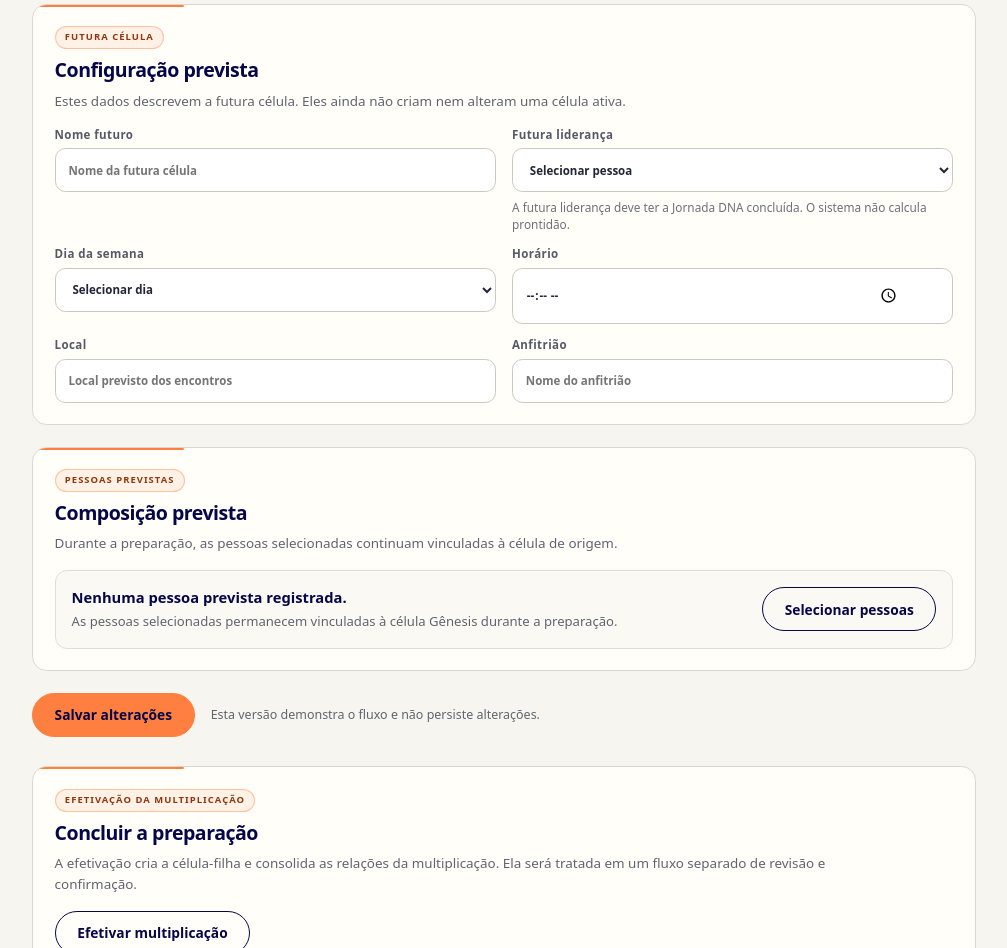
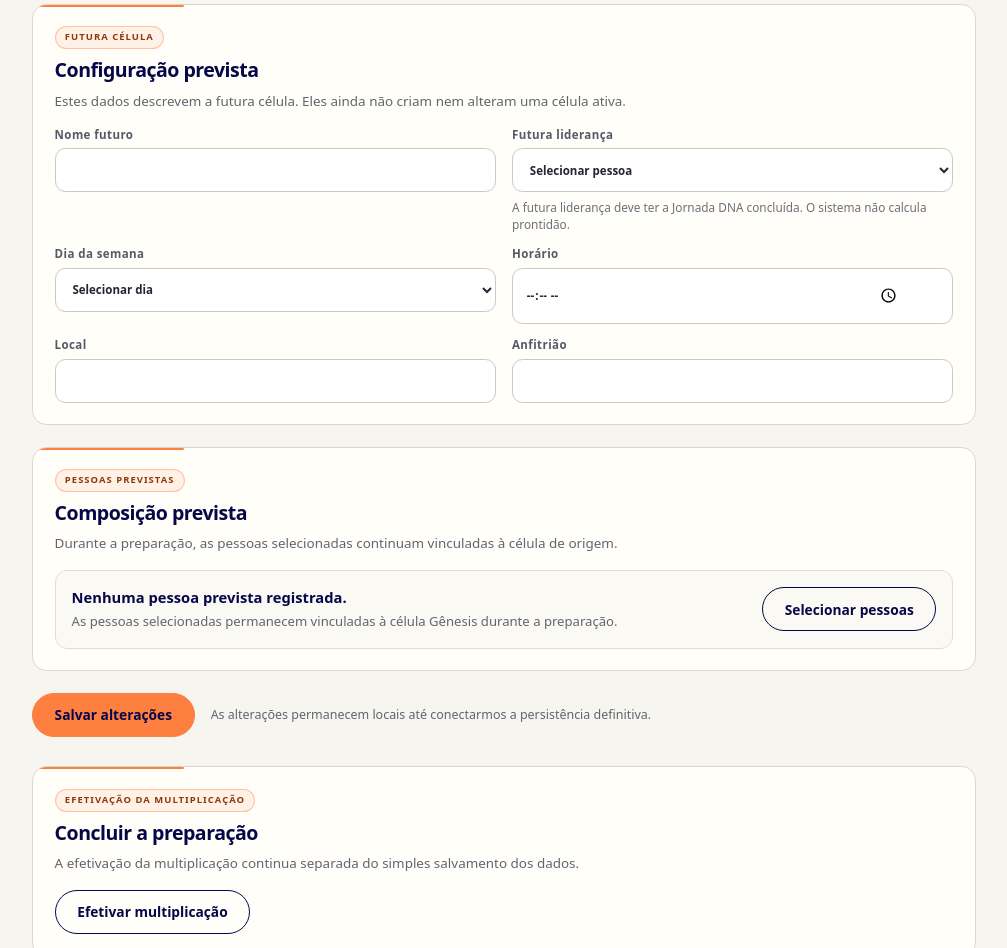
Before and after one commit to hiltonferreira/portal-novaigrejabatista, a Next.js app: page /pastor/multiplicacoes/multiplication-genesis-preparation in a window 1280 px wide. Shown: the part 880-1828 px from the top of the page, without its empty margins (248-1255 px from the left). Built offline with nearby package versions, Linux system fonts and the light colour scheme.

Commit message:
feat: wire multiplication local test persistence

```diff
--- a/app/pastor/multiplicacoes/[multiplicationId]/page.tsx
+++ b/app/pastor/multiplicacoes/[multiplicationId]/page.tsx
@@ -1,122 +1,43 @@
 import Link from "next/link";
-import { notFound } from "next/navigation";
-import { ContextTag, StatusTag } from "@/components/portal-patterns";
-import { genesisCellMock } from "@/data/cell";
-import { getPastoralCell, pastoralMultiplicationsMock, pastoralPeopleMock } from "@/data/pastoral-structure";
+import { genesisCellMock, churchCellsMock } from "@/data/cell";
+import { pastoralMultiplicationsMock, pastoralPeopleMock } from "@/data/pastoral-structure";
+import type { StoredMultiplicationPreparation } from "@/lib/test-persistence";
 import styles from "../../pastor.module.css";
-import { PeopleSelector } from "./people-selector";
 import managementStyles from "./preparation.module.css";
+import { PreparationFormClient } from "./preparation-form-client";
 
-const dateFormatter = new Intl.DateTimeFormat("pt-BR", {
-  day: "2-digit",
-  month: "long",
-  year: "numeric",
-});
-
-function formatDate(date: string) {
-  return dateFormatter.format(new Date(`${date}T12:00:00`));
-}
-
-const weekdays = ["segunda-feira", "terça-feira", "quarta-feira", "quinta-feira", "sexta-feira"] as const;
-
-export default async function Page({
-  params,
-  searchParams,
-}: {
-  params: Promise<{ multiplicationId: string }>;
-  searchParams: Promise<{ cellId?: string }>;
-}) {
+export default async function Page({ params, searchParams }: { params: Promise<{ multiplicationId: string }>; searchParams: Promise<{ cellId?: string }> }) {
   const { multiplicationId } = await params;
   const { cellId } = await searchParams;
-  const isDraft = multiplicationId === "rascunho";
+  const staticItem = pastoralMultiplicationsMock.find((candidate) => candidate.id === multiplicationId && candidate.state === "Em preparação");
+  const isDraft = multiplicationId === "rascunho" && Boolean(cellId);
 
-  const item = pastoralMultiplicationsMock.find((candidate) => candidate.id === multiplicationId);
-  if (!isDraft && (!item || !("startedOn" in item) || item.state !== "Em preparação")) notFound();
+  let initial: StoredMultiplicationPreparation | undefined;
+  if (staticItem && "startedOn" in staticItem) {
+    initial = {
+      id: staticItem.id,
+      parentCellId: staticItem.parentCellId,
+      startedOn: staticItem.startedOn,
+      startedBy: "Não registrado nesta demonstração",
+      state: "Em preparação",
+      description: staticItem.description,
+    };
+  } else if (isDraft && cellId) {
+    const today = new Date();
+    const startedOn = `${today.getFullYear()}-${String(today.getMonth() + 1).padStart(2, "0")}-${String(today.getDate()).padStart(2, "0")}`;
+    const cell = churchCellsMock.find((item) => item.id === cellId);
+    if (cell?.status === "Ativa") initial = {
+      id: "rascunho",
+      parentCellId: cell.id,
+      startedOn,
+      startedBy: "Usuário atual",
+      state: "Em preparação",
+      description: `A ${cell.name} está se preparando para uma nova multiplicação.`,
+    };
+  }
 
-  const draftCell = isDraft && cellId ? getPastoralCell(cellId) : undefined;
-  if (isDraft && (!draftCell || draftCell.status !== "Ativa")) notFound();
-
-  const parentCell = isDraft ? draftCell : getPastoralCell(item!.parentCellId);
-  const startedOn = isDraft
-    ? new Date().toISOString().slice(0, 10)
-    : (item as Extract<(typeof pastoralMultiplicationsMock)[number], { state: "Em preparação" }>).startedOn;
-  const originName = parentCell?.name ?? "Célula de origem";
-  const people = parentCell?.id === "cell-genesis" ? genesisCellMock.participants : [];
-
-  return (
-    <div className={`${styles.directoryPage} ${managementStyles.page}`}>
-      <Link className={styles.backToOverview} href={isDraft ? "/pastor/multiplicacoes/nova" : "/pastor/multiplicacoes"}>
-        ‹ {isDraft ? "Voltar para escolher a célula" : "Voltar para Multiplicações"}
-      </Link>
-
-      <header className={managementStyles.heading}>
-        <div>
-          <p className={managementStyles.eyebrow}>{isDraft ? "Nova preparação" : "Preparação da multiplicação"}</p>
-          <h1>{originName}</h1>
-          <p>Organize os dados previstos para a futura célula sem alterar os vínculos atuais durante a preparação.</p>
-        </div>
-        <StatusTag tone="progress">{isDraft ? "Rascunho" : "Em preparação"}</StatusTag>
-      </header>
-
-      <form className={managementStyles.form}>
-        <section className={managementStyles.section}>
-          <div className={managementStyles.sectionHeading}>
-            <ContextTag>Processo</ContextTag>
-            <h2>Dados da preparação</h2>
-          </div>
-          <div className={managementStyles.readonlyGrid}>
-            <div><span>Célula de origem</span><strong>{originName}</strong></div>
-            <div><span>Processo iniciado</span><strong>{formatDate(startedOn)}</strong></div>
-            <div><span>Iniciado por</span><strong>{isDraft ? "Usuário atual" : "Não registrado nesta demonstração"}</strong></div>
-          </div>
-          <div className={managementStyles.fieldsGrid}>
-            <label>Previsão da multiplicação<input type="date" name="expectedDate" /></label>
-            <label className={managementStyles.fullField}>Observação<textarea name="notes" rows={4} placeholder="Registre informações relevantes para o acompanhamento pastoral." /></label>
-          </div>
-        </section>
-
-        <section className={managementStyles.section}>
-          <div className={managementStyles.sectionHeading}>
-            <ContextTag>Futura célula</ContextTag>
-            <h2>Configuração prevista</h2>
-            <p>Estes dados descrevem a futura célula. Eles ainda não criam nem alteram uma célula ativa.</p>
-          </div>
-          <div className={managementStyles.fieldsGrid}>
-            <label>Nome futuro<input type="text" name="futureName" placeholder="Nome da futura célula" /></label>
-            <label>Futura liderança<select name="futureLeader" defaultValue=""><option value="">Selecionar pessoa</option>{pastoralPeopleMock.map((person) => <option value={person.id} key={person.id}>{person.name}</option>)}</select><small>A futura liderança deve ter a Jornada DNA concluída. O sistema não calcula prontidão.</small></label>
-            <label>Dia da semana<select name="weekday" defaultValue=""><option value="">Selecionar dia</option>{weekdays.map((weekday) => <option value={weekday} key={weekday}>{weekday}</option>)}</select></label>
-            <label>Horário<div className={managementStyles.timeField}><input type="time" name="time" /></div></label>
-            <label>Local<input type="text" name="location" placeholder="Local previsto dos encontros" /></label>
-            <label>Anfitrião<input type="text" name="host" placeholder="Nome do anfitrião" /></label>
-          </div>
-        </section>
-
-        <section className={managementStyles.section}>
-          <div className={managementStyles.sectionHeading}>
-            <ContextTag>Pessoas previstas</ContextTag>
-            <h2>Composição prevista</h2>
-            <p>Durante a preparação, as pessoas selecionadas continuam vinculadas à célula de origem.</p>
-          </div>
-          <PeopleSelector people={people} originName={originName} />
-          {people.length === 0 && <p className={managementStyles.dataNotice}>Ainda não há participantes demonstrativos cadastrados para esta célula.</p>}
-        </section>
-
-        <div className={managementStyles.actions}>
-          <button className="action-link primary" type="button">{isDraft ? "Iniciar preparação" : "Salvar alterações"}</button>
-          <p>Esta versão demonstra o fluxo e não persiste alterações.</p>
-        </div>
-      </form>
-
-      {!isDraft && (
-        <section className={`${managementStyles.section} ${managementStyles.effectuation}`}>
-          <div className={managementStyles.sectionHeading}>
-            <ContextTag>Efetivação da multiplicação</ContextTag>
-            <h2>Concluir a preparação</h2>
-            <p>A efetivação cria a célula-filha e consolida as relações da multiplicação. Ela será tratada em um fluxo separado de revisão e confirmação.</p>
-          </div>
-          <button className="action-link secondary" type="button">Efetivar multiplicação</button>
-        </section>
-      )}
-    </div>
-  );
+  return <div className={`${styles.directoryPage} ${managementStyles.page}`}>
+    <Link className={styles.backToOverview} href={isDraft ? "/pastor/multiplicacoes/nova" : "/pastor/multiplicacoes"}>‹ {isDraft ? "Voltar para escolher a célula" : "Voltar para Multiplicações"}</Link>
+    <PreparationFormClient multiplicationId={multiplicationId} initial={initial} cells={churchCellsMock} leaders={pastoralPeopleMock} genesisParticipants={genesisCellMock.participants} />
+  </div>;
 }
```
